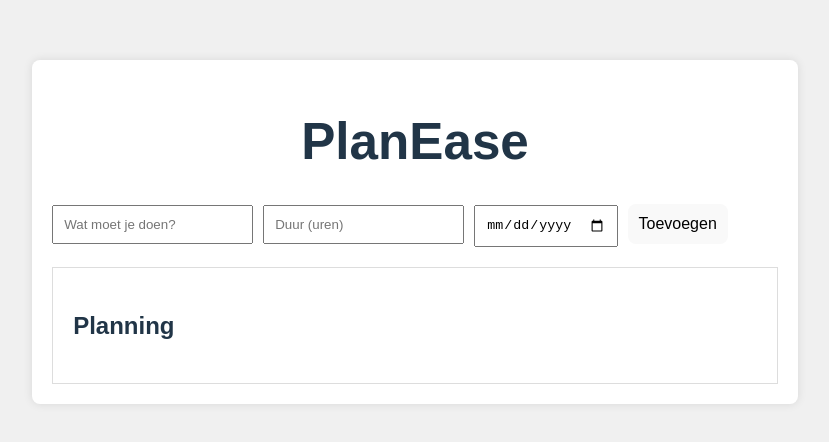
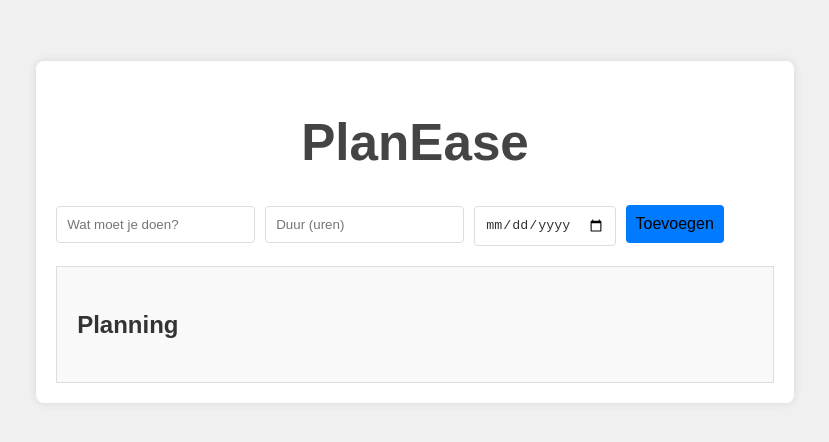
Before and after one commit to KnopperDev/PlanEase, a React (Vite) app in the folder PlanEase/: page / in a window 1280 px wide. Shown: the part 168-610 px from the top of the page, without its empty margins (245-1074 px from the left). Built offline with nearby package versions, Linux system fonts and the light colour scheme; the HTML template or start-up script is replaced by a standard one.

Commit message:
Update App.css

```diff
--- a/PlanEase/src/App.css
+++ b/PlanEase/src/App.css
@@ -6,6 +6,7 @@ body {
   justify-content: center;
   align-items: center;
   background-color: #f0f0f0;
+  color: #333; /* Text color */
 }
 
 .container {
@@ -19,6 +20,7 @@ body {
 
 h1 {
   text-align: center;
+  color: #444; /* Heading color */
 }
 
 form {
@@ -28,6 +30,24 @@ form {
 input, button {
   padding: 10px;
   margin-right: 10px;
+  border: 1px solid  #ddd; /* Border color */
+  border-radius: 4px; /* Rounded corners */
+}
+
+input {
+  background-color: #fff; /* Input background */
+  color: #333; /* Input text color */
+}
+
+button {
+  background-color: #007bff; /* Button background */
+  color: black; /* Button text color */
+  border: none; /* Remove border */
+  cursor: pointer; /* Pointer cursor on hover */
+}
+
+button:hover {
+  background-color: #0056b3; /* Darker button background on hover */
 }
 
 ul {
@@ -37,12 +57,14 @@ ul {
 
 li {
   padding: 10px;
-  border: 1px solid #ddd;
+  border: 1px solid #ddd; /* Border color */
   margin-bottom: 10px;
+  background-color: #f9f9f9; /* List item background */
 }
 
 .schedule {
   margin-top: 20px;
   padding: 20px;
-  border: 1px solid #ddd;
+  border: 1px solid #ddd; /* Border color */
+  background-color: #f9f9f9; /* Schedule background */
 }
```
